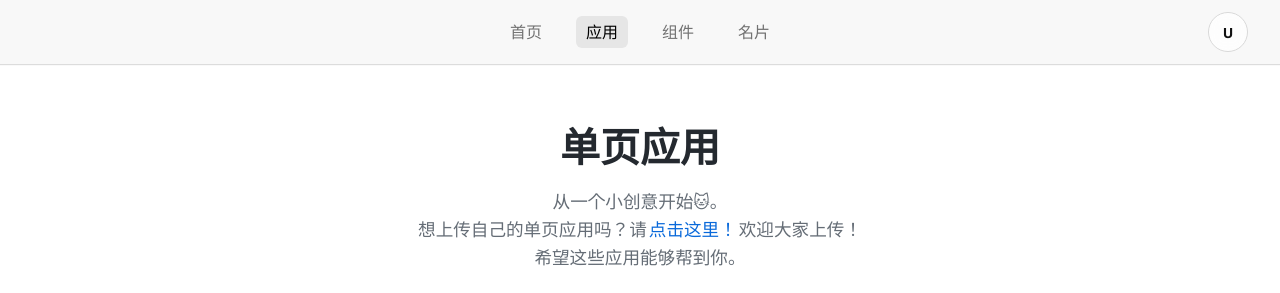
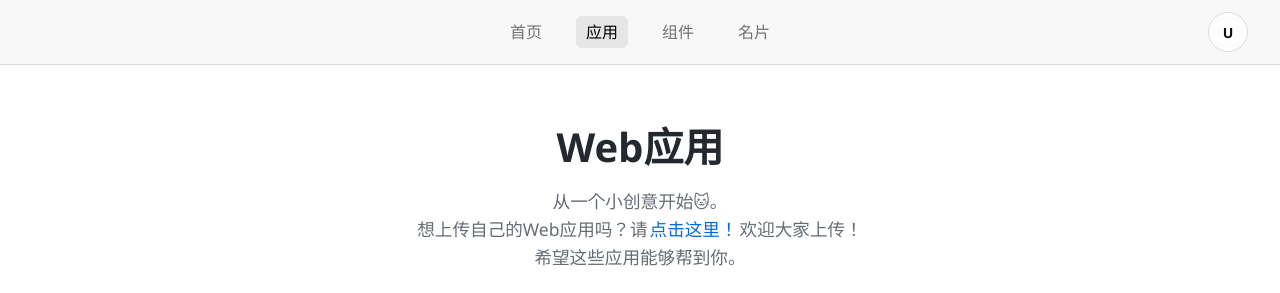
Before and after one commit to UnderHear-tools/UnderHear-Web, a Vue app in the folder UnderHear-frontend/: page /application in a window 1280 px wide. Shown: the top 293 px of the page. Built offline with nearby package versions, Linux system fonts and the light colour scheme.

Commit message:
修改描述语

```diff
--- a/UnderHear-frontend/src/module/application/views/application.vue
+++ b/UnderHear-frontend/src/module/application/views/application.vue
@@ -1,9 +1,9 @@
 <template>
   <zContainer>
     <div class="application-header">
-      <h1 class="application-title">单页应用</h1>
+      <h1 class="application-title">Web应用</h1>
       <p class="application-subtitle">从一个小创意开始🐱。</p>
-      <p class="application-subtitle">想上传自己的单页应用吗？请<zLink href="/application/create" link-text="点击这里！" />欢迎大家上传！</p>
+      <p class="application-subtitle">想上传自己的Web应用吗？请<zLink href="/application/create" link-text="点击这里！" />欢迎大家上传！</p>
       <p class="application-subtitle">希望这些应用能够帮到你。</p>
     </div>
 
```
